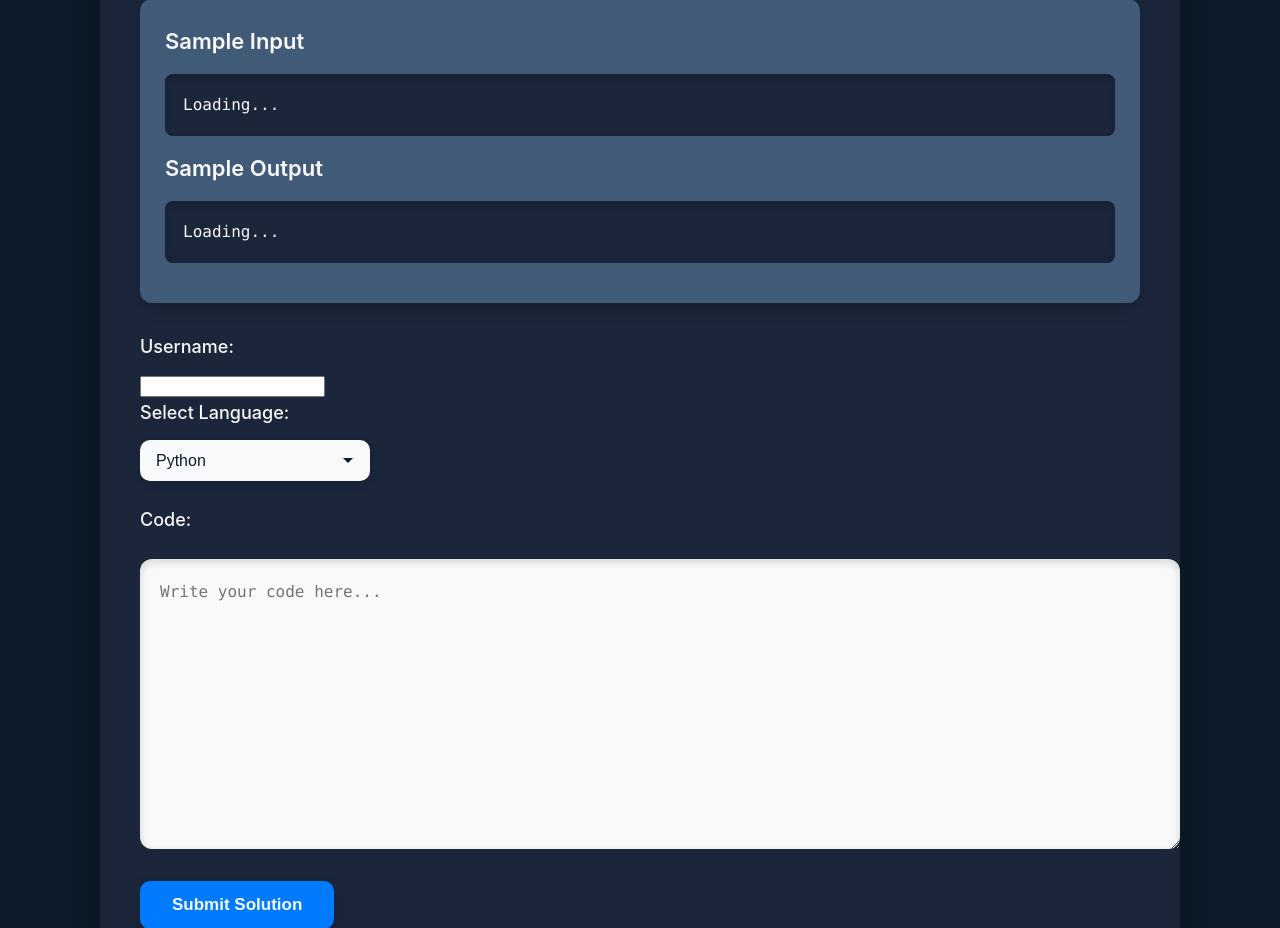
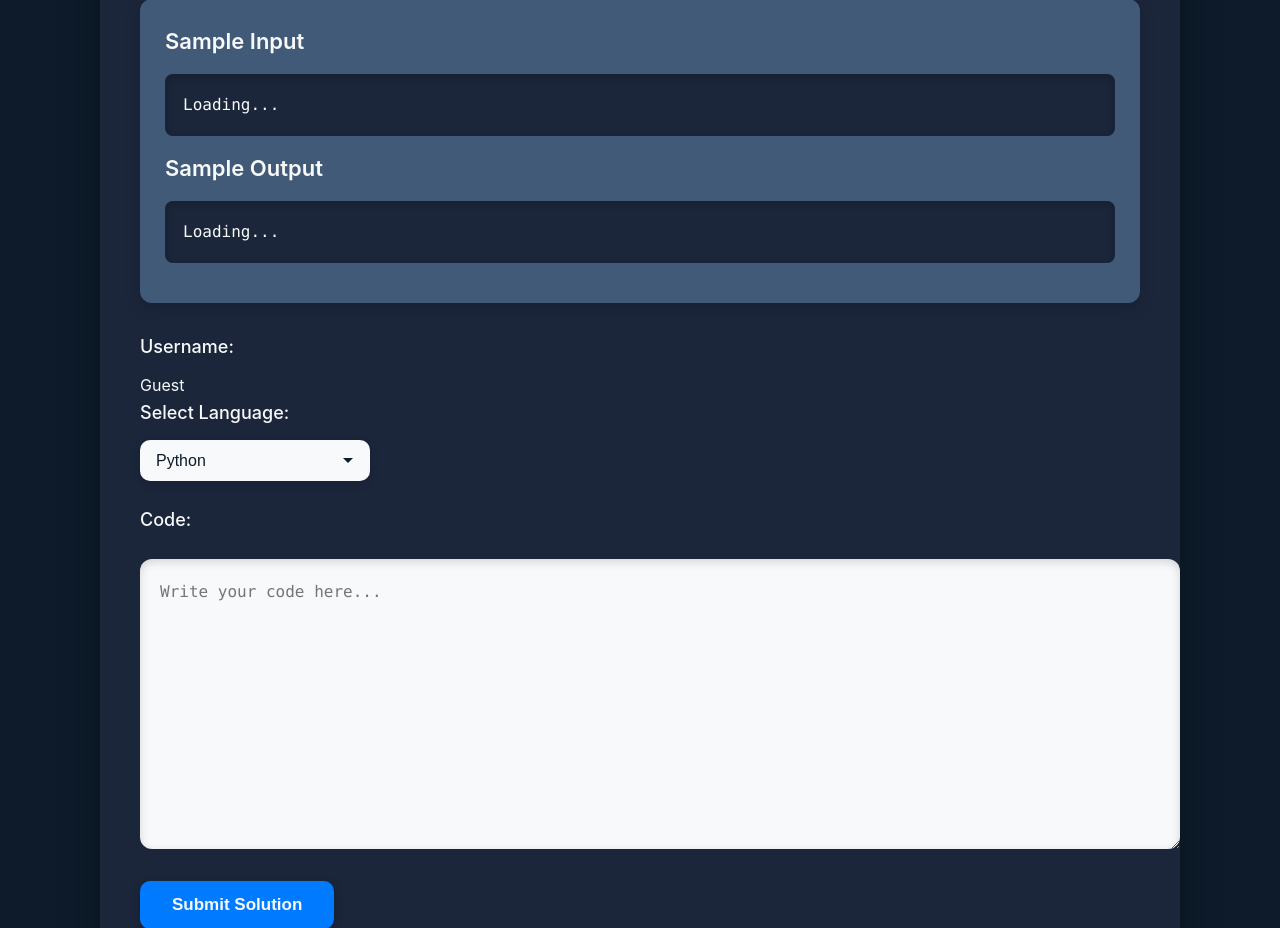
Before and after one commit to swanand11/codeGolf-acm-, a Flask app: template server/templates/sampleq.html in a window 1280 px wide. Shown: the part 335-1263 px from the top of the page. Run offline with Flask 3, Linux system fonts and the light colour scheme; the template is opened without the code that fills it, so the values that code supplies are empty; some libraries are stand-ins or nearby versions.

Commit message:
username update

```diff
--- a/server/templates/sampleq.html
+++ b/server/templates/sampleq.html
@@ -282,14 +282,19 @@
     </div>
 
     <form id="codeForm">
+        <!--
             <div class="form-group">
                 <label for="username">Username:</label>
                 <input type="text" id="username" name="username" required
                 pattern="[A-Za-z0-9_]{4,20}"
                 title="4-20 characters (letters, numbers, underscores)">
             </div>
+        -->
 
         <div class="form-group">
+            <label for="usernameDisplay">Username:</label>
+            <span id="usernameDisplay" class="username-display">Loading...</span>
+            <br/>
             <label for="languageSelect">Select Language:</label>
             <select id="languageSelect" name="language" required>
                 <option value="python">Python</option>
@@ -314,6 +319,10 @@
     <!-- Integrated Script -->
     <script>
         document.addEventListener('DOMContentLoaded', async () => {
+
+            const username = localStorage.getItem('username') || 'Guest';
+            document.getElementById('usernameDisplay').textContent = username;
+
             // Get the question ID from the URL
             const urlParams = new URLSearchParams(window.location.search);
             const questionId = urlParams.get('id');
```
Lines whose indentation alone changed are shown as unchanged.
